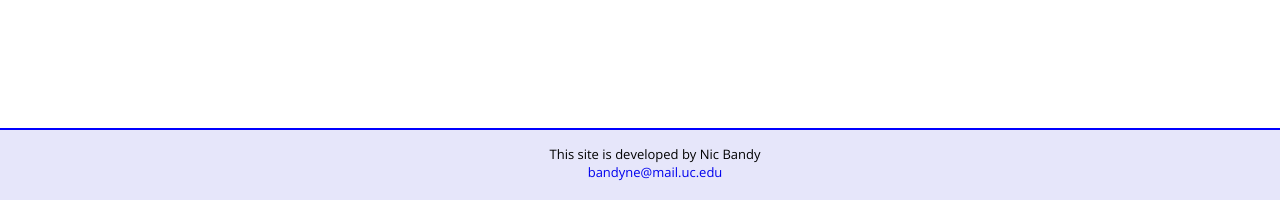
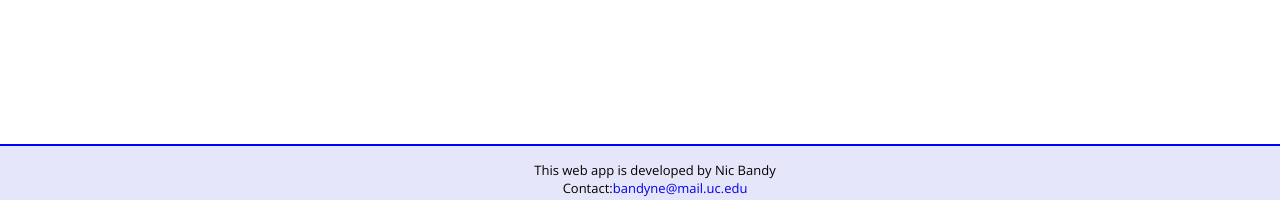
Before and after one commit to NicBandy/learning-flask, a Flask app: page / in a window 1280 px wide. Shown: the part 600-800 px from the top of the page. Run offline with Flask 2, Linux system fonts and the light colour scheme; some libraries are stand-ins or nearby versions.

Commit message:
footer sticks to bottom now i guess

```diff
--- a/routes.py
+++ b/routes.py
@@ -76,7 +76,7 @@ def home():
   form = AddressForm()
 
   places = []
-  my_coordinates = (37.4221, -122.0844)
+  my_coordinates = (40.7127750,-74.0059730)
 
 
   if request.method == 'POST':
--- a/static/css/main.css
+++ b/static/css/main.css
@@ -322,9 +322,7 @@ header {
 
 /*
  * Footer
- */
-
-footer {
+ footer {
   background-color: #E6E6FA;
   font-size: 13px;
   text-align: center;
@@ -337,3 +335,31 @@ footer {
   width: 100%;
   overflow:hidden;
 }
+ */
+
+.footer {
+	background-color: #E6E6FA;
+	font-size: 13px;
+	text-align: center;
+	padding: 15px;
+	position: absolute;
+	border-top: 2px solid blue;
+    height:24px;
+    width: 100%;
+    background-image: none;
+    background-repeat: repeat;
+    background-attachment: scroll;
+    background-position: 0% 0%;
+    position: fixed;
+    bottom: 0pt;
+    left: 0pt;
+
+}
+
+.footer_contents {
+
+    height:24px;
+    width: 1000px;
+    margin:auto;
+
+}
--- a/templates/layout.html
+++ b/templates/layout.html
@@ -21,8 +21,7 @@
     {% endblock %}
 
   </body>
-  <footer>
-    This site is developed by Nic Bandy <br>
-    <a href="mailto:bandyne@mail.uc.edu">bandyne@mail.uc.edu</a>
-  </footer>
+  <div class="footer">
+    <div class="footer_contents">This web app is developed by Nic Bandy<br>Contact:<a href="mailto:bandyne@mail.uc.ed"> bandyne@mail.uc.edu</a></div>
+  </div>
 </html>
```
